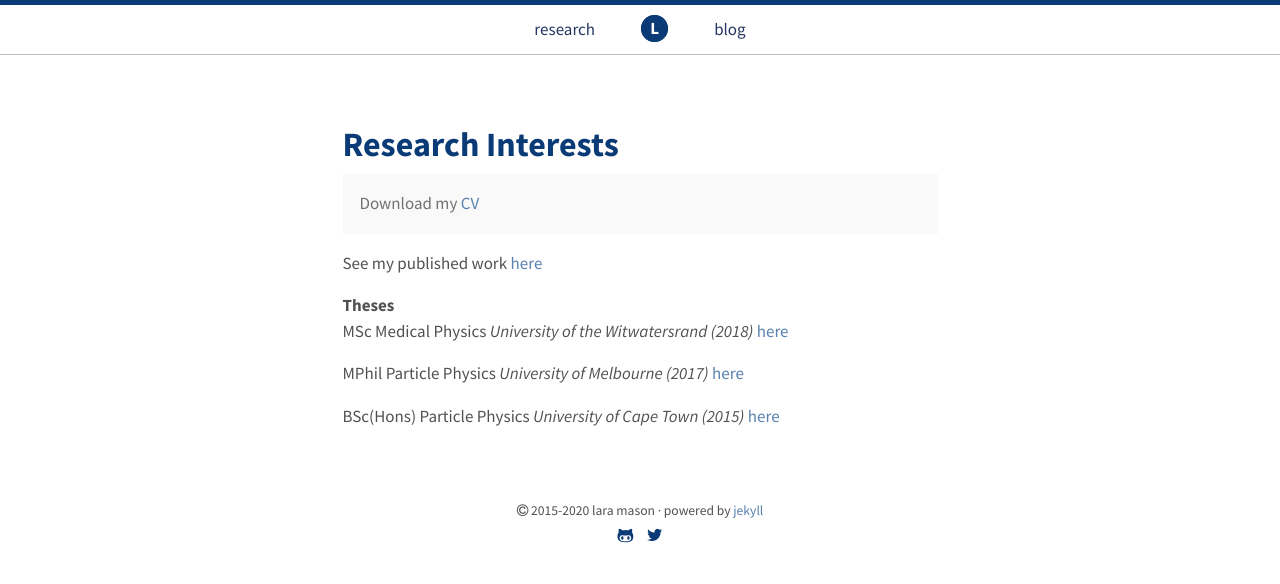
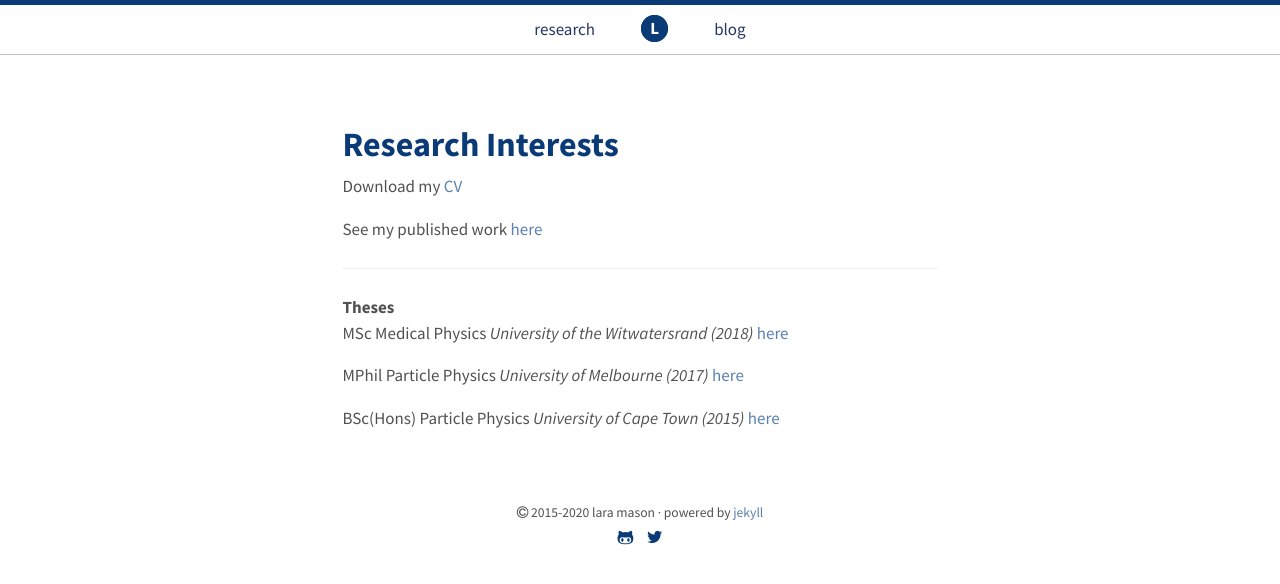
Before and after one commit to lhmason/lhmason.github.io, a Jekyll site: the page built from research.md, in a window 1280 px wide. Shown: the top 584 px of the page. Built offline with Jekyll 4.4.1, drawn with Linux system fonts in a browser that asks for light colours.

Commit message:
Update research.md

```diff
--- a/research.md
+++ b/research.md
@@ -3,13 +3,14 @@ layout: page
 title: Research Interests
 ---
 
-<p class="message">
+<p>
 Download my <a href="CV_physics.pdf">CV</a>
 </p>
 <p>
 See my published work <a href="https://orcid.org/0000-0001-9815-5411/print"> here</a>
 </p>
 
+ <hr>
 <div class="boxed">
  <b> Theses </b>
 <p>
```
